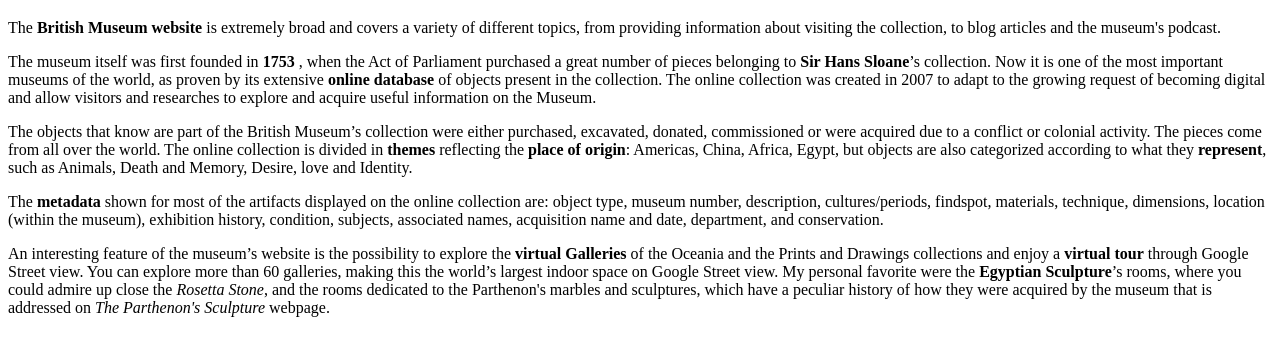
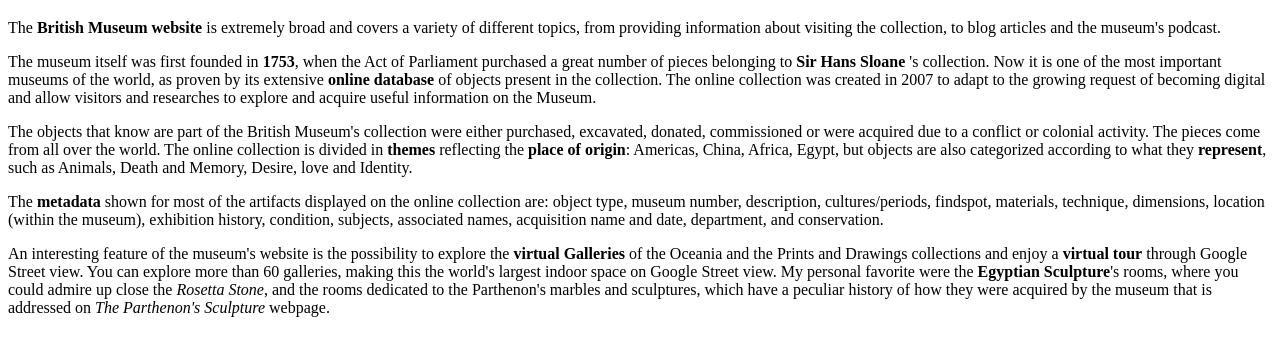
Before and after one commit to kclddh-7aavdm14-2020/wk1-british-museum-Silvia-Fabris, a plain HTML site: page index.html in a window 1280 px wide. Shown: the part 61-416 px from the top of the page. Drawn offline with Linux system fonts and the light colour scheme.

Commit message:
corrections

```diff
--- a/index.html
+++ b/index.html
@@ -8,15 +8,24 @@
         <!-- Add your blog post BELOW here -->
 <h1> Exploring the British Museum's website </h1>
 
-<p> The <strong> British Museum website </strong> is extremely broad and covers a variety of different topics, from providing information about visiting the collection, to blog articles and the museum's podcast. </p>
+<p> The <strong> British Museum website </strong> is extremely broad and covers a variety of different topics, from providing information about visiting the collection,
+    to blog articles and the museum's podcast. </p>
 
-<p> The museum itself was first founded in <strong> 1753 </strong>, when the Act of Parliament purchased a great number of pieces belonging to <strong>Sir Hans Sloane</strong>’s collection. Now it is one of the most important museums of the world, as proven by its extensive <strong>online database</strong> of objects present in the collection. The online collection was created in 2007 to adapt to the growing request of becoming digital and allow visitors and researches to explore and acquire useful information on the Museum.</p>
+<p> The museum itself was first founded in <strong> 1753</strong>, when the Act of Parliament purchased a great number of pieces belonging to <strong>Sir Hans Sloane</strong> 's
+    collection. Now it is one of the most important museums of the world, as proven by its extensive <strong>online database</strong> of objects present in the collection.
+    The online collection was created in 2007 to adapt to the growing request of becoming digital and allow visitors and researches to explore and acquire useful information
+    on the Museum.</p>
 
-<p>The objects that know are part of the British Museum’s collection were either purchased, excavated, donated, commissioned or were acquired due to a conflict or colonial activity. The pieces come from all over the world. The online collection is divided in <strong> themes </strong> reflecting the <strong>place of origin</strong>: Americas, China, Africa, Egypt, but objects are also categorized according to what they <strong>represent</strong>, such as Animals, Death and Memory, Desire, love and Identity.</p>
+<p>The objects that know are part of the British Museum's collection were either purchased, excavated, donated, commissioned or were acquired
+    due to a conflict or colonial activity. The pieces come from all over the world. The online collection is divided in <strong> themes </strong> reflecting
+    the <strong>place of origin</strong>: Americas, China, Africa, Egypt, but objects are also categorized according to what they <strong>represent</strong>, such as
+    Animals, Death and Memory, Desire, love and Identity.</p>
 
-<p> The <strong>metadata</strong> shown for most of the artifacts displayed on the online collection are: object type, museum number, description, cultures/periods, findspot, materials, technique, dimensions, location (within the museum), exhibition history, condition, subjects, associated names, acquisition name and date, department, and conservation. </p>
+<p> The <strong>metadata</strong> shown for most of the artifacts displayed on the online collection are: object type, museum number, description, cultures/periods, findspot,
+    materials, technique, dimensions, location (within the museum), exhibition history, condition, subjects, associated names, acquisition name and date, department, and conservation. </p>
 
-<p> An interesting feature of the museum’s website is the possibility to explore the <strong>virtual Galleries</strong> of the Oceania and the Prints and Drawings collections and enjoy a <strong>virtual tour</strong> through Google Street view. You can explore more than 60 galleries, making this the world’s largest indoor space on Google Street view. My personal favorite were the <strong>Egyptian Sculpture</strong>’s rooms, where you could admire up close the <em>Rosetta Stone</em>, and the rooms dedicated to the Parthenon's marbles and sculptures, which have a peculiar history of how they were acquired by the museum that is addressed on <em> The Parthenon's Sculpture</em> webpage.</p>
+<p> An interesting feature of the museum's website is the possibility to explore the <strong>virtual Galleries</strong> of the Oceania and the Prints and Drawings collections
+    and enjoy a <strong>virtual tour</strong> through Google Street view. You can explore more than 60 galleries, making this the world's largest indoor space on Google Street view. My personal favorite were the <strong>Egyptian Sculpture</strong>'s rooms, where you could admire up close the <em>Rosetta Stone</em>, and the rooms dedicated to the Parthenon's marbles and sculptures, which have a peculiar history of how they were acquired by the museum that is addressed on <em> The Parthenon's Sculpture</em> webpage.</p>
         <!-- Add your blog post ABOVE here -->
 
     </body>
```
